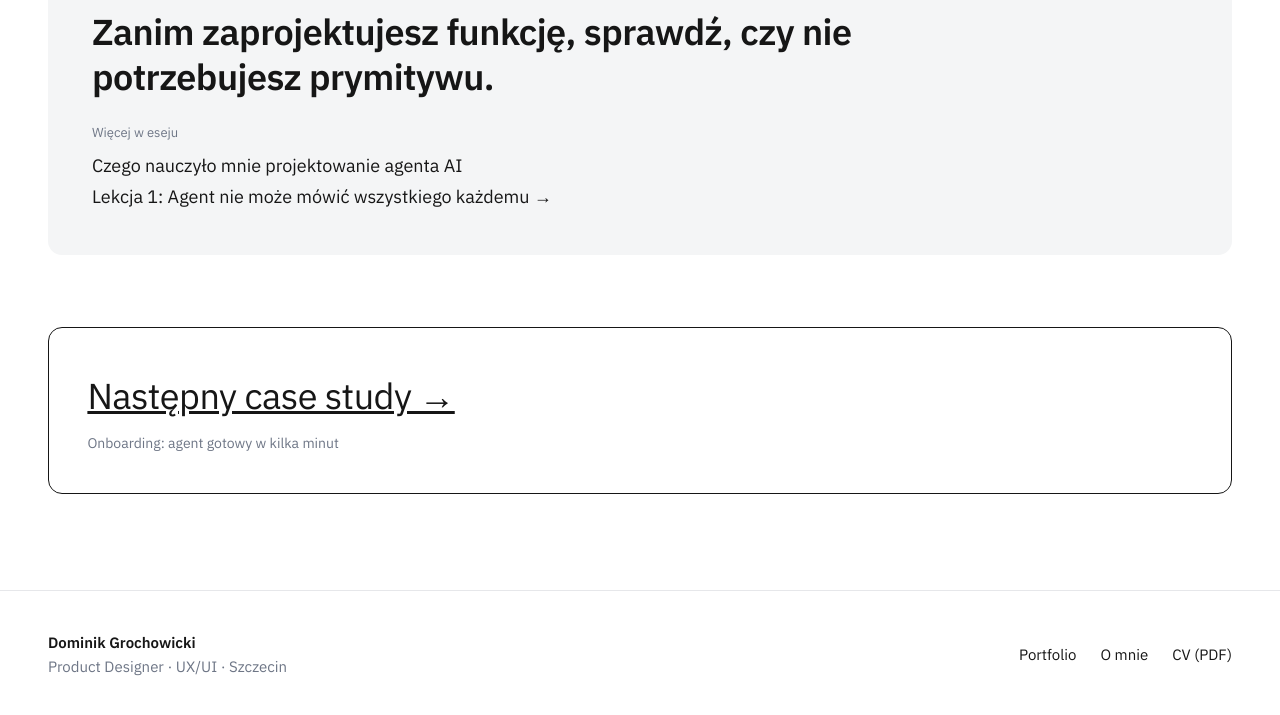
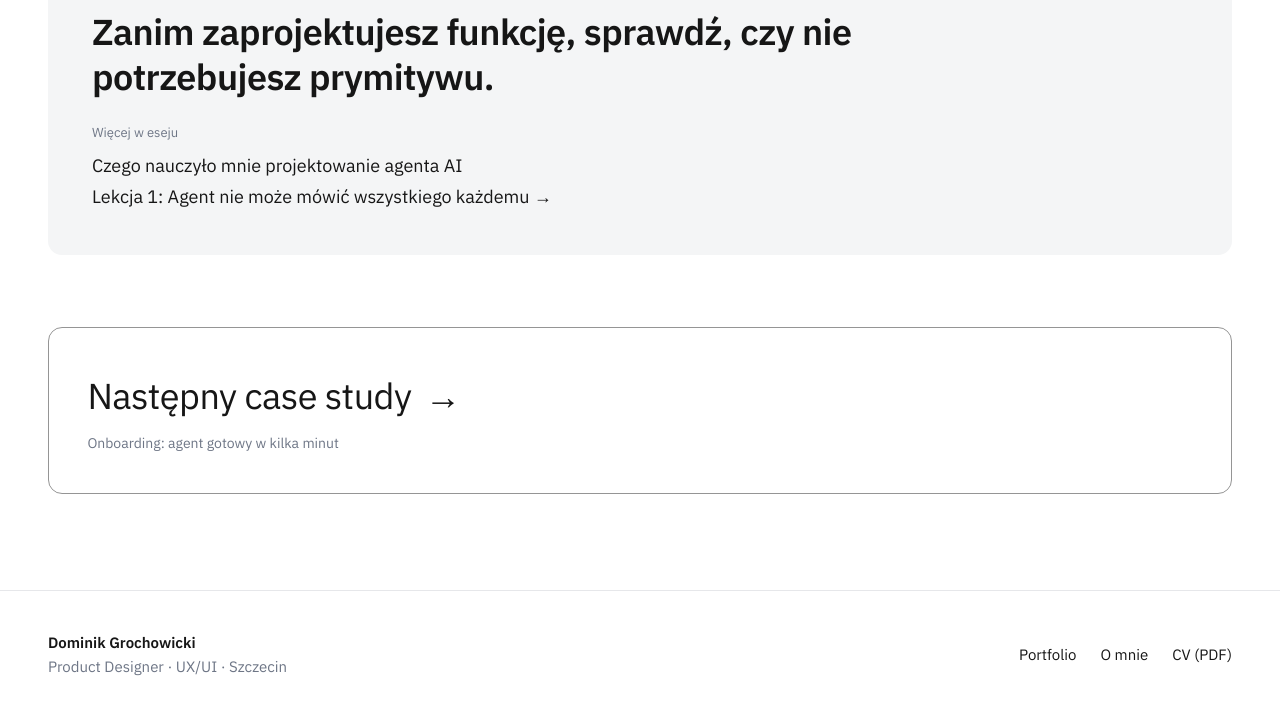
Before and after one commit to dgrochowicki/dgrochowicki.github.io, an Astro site: page /portfolio/lyro-audiences in a window 1280 px wide. In both pictures the pointer is over the link 640 px from the left and 4800 px from the top of the page. Shown: the part 4390-5105 px from the top of the page. Built offline with nearby package versions, Linux system fonts and the light colour scheme; Astro itself is replaced by a stand-in of ours.

Commit message:
Next case card: arrow slides on hover, no underline, subtler border change
Co-Authored-By: Claude Opus 5.5 <noreply@anthropic.com>

```diff
--- a/src/views/CasePage.astro
+++ b/src/views/CasePage.astro
@@ -111,7 +111,7 @@ const imgSizes = (n: number) => (n > 1 ? '(max-width: 860px) 100vw, 600px' : '(m
 
     <nav class="wrap next">
       <a href={href(`portfolio/${next.slug}`, lang)}>
-        <strong>{t.next} case study →</strong>
+        <strong>{t.next} case study <span class="arrow">→</span></strong>
         <span class="muted">{next.content[lang].title}</span>
       </a>
     </nav>
@@ -182,8 +182,10 @@ const imgSizes = (n: number) => (n > 1 ? '(max-width: 860px) 100vw, 600px' : '(m
   .essay-link:hover .essay-lesson { text-decoration: underline; }
   .next { padding-top: clamp(40px, 6vw, 72px); padding-bottom: clamp(56px, 8vw, 96px); }
   .next a { display: flex; flex-direction: column; gap: 8px; text-decoration: none; border: 1px solid color-mix(in srgb, var(--fg) 30%, transparent); border-radius: var(--radius); padding: clamp(24px, 3vw, 40px); transition: .2s; }
-  .next a:hover { border-color: var(--fg); }
+  .next a:hover { border-color: color-mix(in srgb, var(--fg) 45%, transparent); }
   .next strong { font-size: clamp(24px, 3vw, 36px); font-weight: 400; letter-spacing: -0.015em; }
   .next .muted { font-size: 14px; }
-  .next a:hover strong { text-decoration: underline; }
+  .next .arrow { display: inline-block; transition: transform .25s ease; }
+  .next a:hover .arrow { transform: translateX(6px); }
+  @media (prefers-reduced-motion: reduce) { .next .arrow { transition: none; } }
 </style>
```
